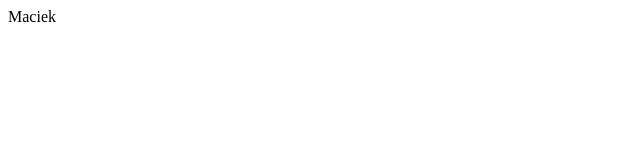
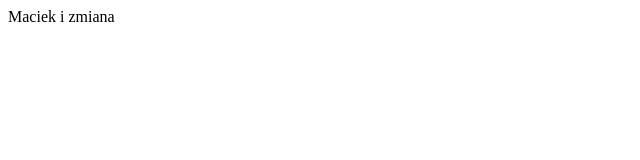
Before and after one commit to maci3k19/bereshit, a plain HTML site: page index.html in a window 1280 px wide. Shown: the full height of the page, 0-640 px from the left. Drawn offline with Linux system fonts and the light colour scheme.

Commit message:
Update index.html

```diff
--- a/index.html
+++ b/index.html
@@ -1,4 +1,5 @@
 <!DOCTYPE html>
 <html>
     Maciek
+    i zmiana
 </html>
```
